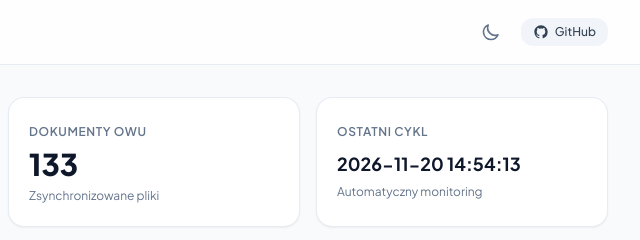
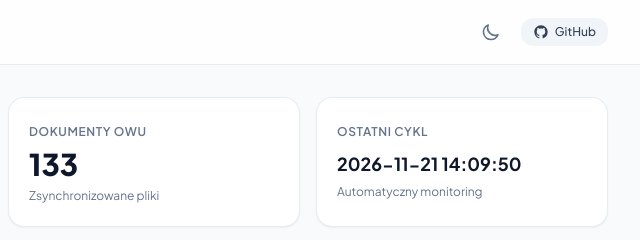
Before and after one commit to basina194/OWU_SYNC, a plain HTML site: page index.html in a window 1280 px wide. Shown: the top 240 px of the page, 640-1280 px from the left. Drawn offline with nearby package versions, Linux system fonts and the light colour scheme.

Commit message:
Aktualizacja hashy OWU i panelu dashboard [skip ci]

```diff
--- a/index.html
+++ b/index.html
@@ -104,7 +104,7 @@
 
         <div class="bg-white dark:bg-slate-900 rounded-2xl p-4 sm:p-5 border border-slate-200/80 dark:border-slate-800 shadow-sm">
           <span class="text-xs font-semibold uppercase tracking-wider text-slate-500 dark:text-slate-400">Ostatni cykl</span>
-          <p class="text-base sm:text-lg font-bold mt-2 text-slate-900 dark:text-white truncate">2026-11-20 14:54:13</p>
+          <p class="text-base sm:text-lg font-bold mt-2 text-slate-900 dark:text-white truncate">2026-11-21 14:09:50</p>
           <span class="text-xs text-slate-500 dark:text-slate-400">Automatyczny monitoring</span>
         </div>
       </div>
```
